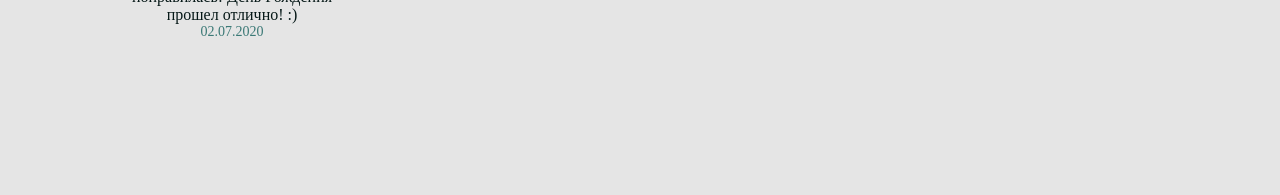
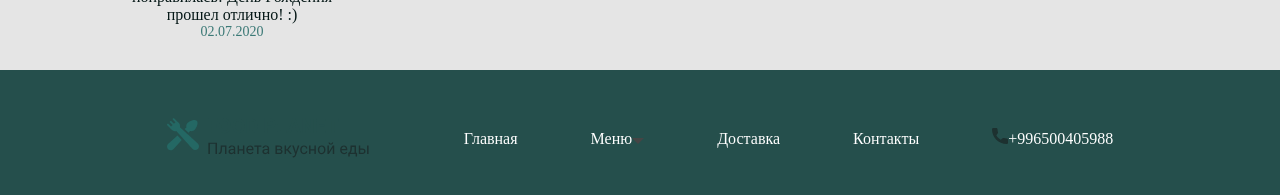
Before and after one commit to Dobrodete1/food-planet, a React (Create React App) app: page / in a window 1280 px wide. Shown: the part 2396-2591 px from the top of the page. Before the commit the page ends 2436 px from the top, so only its background shows below. Built offline with nearby package versions, Linux system fonts and the light colour scheme.

Commit message:
feat: add footer

```diff
--- a/src/App.js
+++ b/src/App.js
@@ -6,6 +6,7 @@ import Price from './components/NewPrice/Price';
 import Menu from './components/Menu/Menu';
 import Questions from './components/Questions/Questions';
 import Reviews from './components/Reviews/Reviews';
+import Footer from './components/Footer/Footer';
 
 function App() {
   return (<>
@@ -17,6 +18,7 @@ function App() {
       <Questions/>
       <Reviews/>
     </div>
+    <Footer/>
     </>
   );
 }
--- a/src/components/Footer/Footer.jsx
+++ b/src/components/Footer/Footer.jsx
@@ -0,0 +1,23 @@
+import React from 'react';
+import styles from './Footer.module.css'
+import phone from '../../img/logo/phone.svg'
+import korzina from '../../img/logo/korzina.svg'
+import arrow from '../../img/logo/arrow.svg'
+import logo from '../../img/logo/LOgoFood-planet.svg'
+
+const Footer = () => {
+    return (
+        <footer className={styles.footer}>
+            <img src={logo} alt="" />
+            <ul>
+                <li><a href="#">Главная</a></li>
+                <li><a href="#">Меню<img src={arrow} alt="" /></a></li>
+                <li><a href="#">Доставка</a></li>
+                <li><a href="#">Контакты</a></li>
+                <li><a href="#"><img src={phone} alt="" />+996500405988</a></li>
+            </ul>
+        </footer>
+    );
+};
+
+export default Footer;
--- /dev/null
+++ b/src/components/Footer/Footer.module.css
@@ -0,0 +1,17 @@
+footer{
+    background-color: #254F4C;
+    display: flex;
+    justify-content: center;
+    align-items: center;
+    margin-top: 30px;
+    height: 135px;
+}
+footer ul li{
+    list-style: none;
+    margin-left: 73px;
+    display: inline;
+}
+footer a{
+    text-decoration: none;
+    color: #fff;
+}
```
